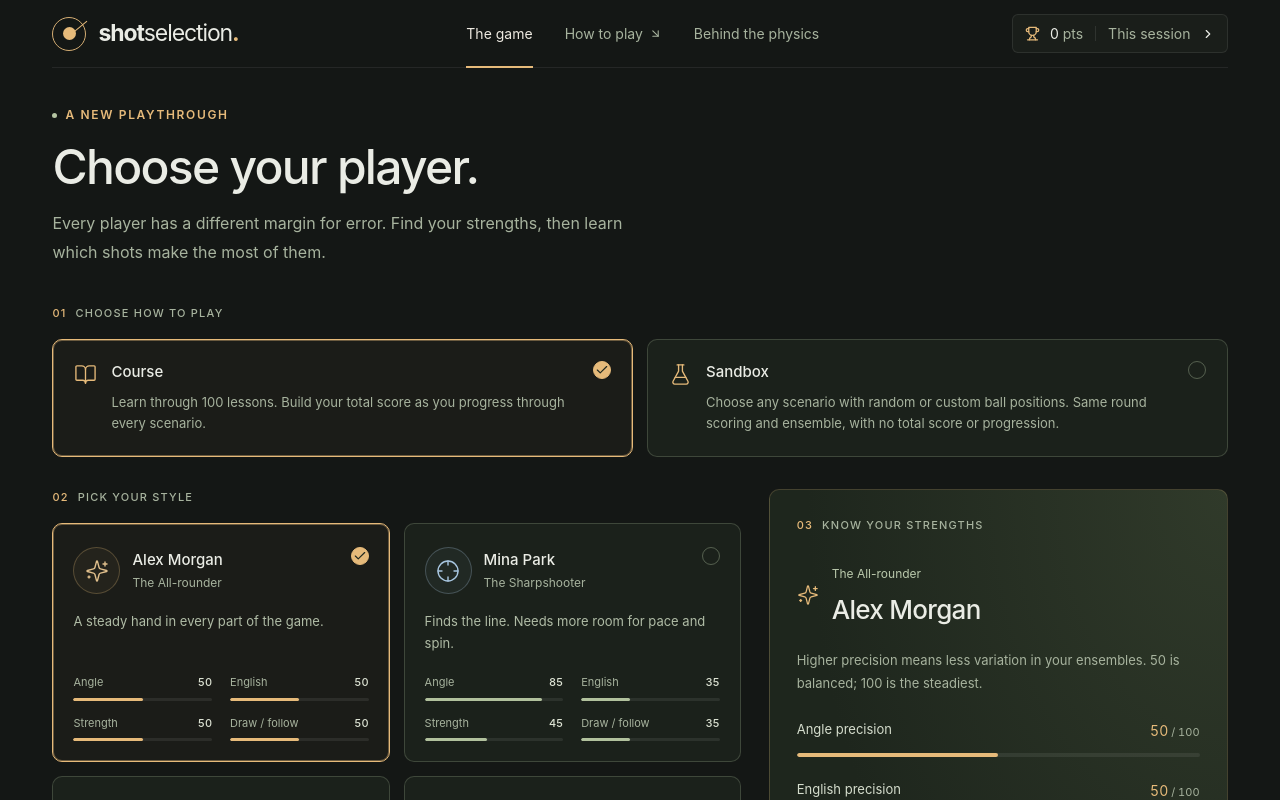
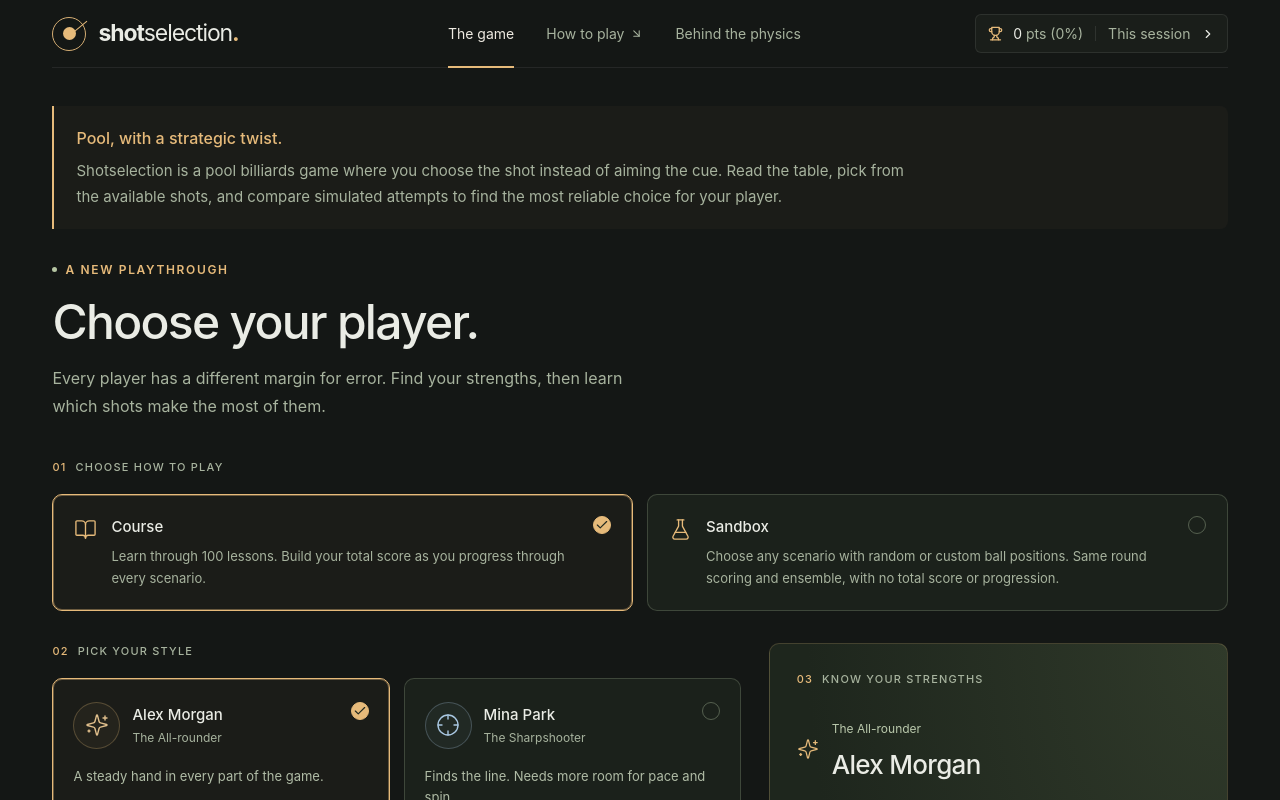
Before and after one commit to FrediBach/shotselection, a React (Vite) app: page / in a window 1280 px wide. Shown: the top 800 px of the page. Built offline with nearby package versions, Linux system fonts and the light colour scheme.

Commit message:
Add additional percentage score and improved start screen

```diff
--- a/src/App.tsx
+++ b/src/App.tsx
@@ -44,6 +44,7 @@ function initialModal(courseComplete: boolean): Modal {
 export default function App() {
   const [session, setSession] = useState<Session>(loadSession)
   const sandbox = session.mode === 'sandbox'
+  const courseScorePercent = session.rounds ? Math.round(session.score / (session.rounds * 100) * 100) : 0
   const [sandboxPlacement, setSandboxPlacement] = useState<'random' | 'manual'>('random')
   const [showSandboxSetup, setShowSandboxSetup] = useState(() => session.mode === 'sandbox')
   const [showCourseSummary, setShowCourseSummary] = useState(() => session.mode !== 'sandbox' && session.completedLessons === TOTAL_LEVELS)
@@ -288,7 +289,7 @@ export default function App() {
     <header className="site-header">
       <a className="brand" href="/" aria-label="Shot Selection home"><span className="brand-mark"><span /></span><span>shot<span className="brand-light">selection</span><span className="brand-period">.</span></span></a>
       <nav className="main-nav" aria-label="Main navigation"><button className="nav-active" onClick={() => closeModal()}>The game</button><button className="nav-help" aria-label="How to play" aria-haspopup="dialog" onClick={event => openModal('help', event.currentTarget)}><CircleHelp className="nav-help-icon" size={18} /><span className="nav-help-label">How to play</span><ArrowDownRight className="nav-help-arrow" size={13} /></button><button aria-haspopup="dialog" onClick={event => openModal('physics', event.currentTarget)}>Behind the physics</button></nav>
-      {sandbox ? <span className="session-score sandbox-badge"><FlaskConical size={16} /> Sandbox</span> : <button className="session-score" onClick={event => openModal('stats', event.currentTarget)} aria-haspopup="dialog" aria-label={`View session stats, ${session.score} points`}><Trophy size={15} /><span>{session.score} <span className="muted">pts</span></span><span className="score-divider" /><span className="session-label">This session</span><ChevronRight size={14} /></button>}
+      {sandbox ? <span className="session-score sandbox-badge"><FlaskConical size={16} /> Sandbox</span> : <button className="session-score" onClick={event => openModal('stats', event.currentTarget)} aria-haspopup="dialog" aria-label={`View session stats, ${session.score} points, ${courseScorePercent}% of maximum across ${session.rounds} scored levels`}><Trophy size={15} /><span>{session.score} <span className="muted">pts</span> <span className="muted" title="Percentage of the maximum score for played levels">({courseScorePercent}%)</span></span><span className="score-divider" /><span className="session-label">This session</span><ChevronRight size={14} /></button>}
     </header>
 
     <main id="main-content" tabIndex={-1}>
--- a/src/components/CharacterSelection.css
+++ b/src/components/CharacterSelection.css
@@ -1,4 +1,7 @@
 .character-selection { max-width: 1180px; margin: 22px auto 45px; }
+.character-game-intro { margin-bottom: 32px; padding: 18px 22px; border-left: 2px solid var(--gold); border-radius: 0 8px 8px 0; background: #e6ba7a08; }
+.character-game-intro p { max-width: 850px; margin: 0; color: var(--muted); font-size: .9375rem; line-height: 1.75; }
+.character-game-intro .character-game-intro-title { margin-bottom: 6px; color: var(--gold); font-size: 1rem; font-weight: 550; }
 .character-intro { max-width: 650px; margin-bottom: 38px; }
 .character-intro .eyebrow { color: var(--gold); }
 .character-intro h1 { margin: 15px 0; font-size: clamp(2rem, 4vw, 3rem); font-weight: 450; letter-spacing: -1.7px; line-height: 1.15; }
--- a/src/components/CharacterSelection.tsx
+++ b/src/components/CharacterSelection.tsx
@@ -41,9 +41,13 @@ export default function CharacterSelection({ onStart }: { onStart: (character: P
   }
 
   return <section className="character-selection" aria-labelledby="character-heading">
+    <div className="character-game-intro">
+      <p className="character-game-intro-title">Pool, with a strategic twist.</p>
+      <p id="game-introduction">Shotselection is a pool billiards game where you choose the shot instead of aiming the cue. Read the table, pick from the available shots, and compare simulated attempts to find the most reliable choice for your player.</p>
+    </div>
     <div className="character-intro">
       <span className="eyebrow"><span className="live-dot" /> {mode === 'sandbox' ? 'YOUR PRACTICE TABLE' : 'A NEW PLAYTHROUGH'}</span>
-      <h1 id="character-heading" ref={heading} tabIndex={-1}>Choose your player.</h1>
+      <h1 id="character-heading" ref={heading} tabIndex={-1} aria-describedby="game-introduction">Choose your player.</h1>
       <p>Every player has a different margin for error. Find your strengths, then learn which shots make the most of them.</p>
     </div>
     <div className="character-mode-choice">
```
